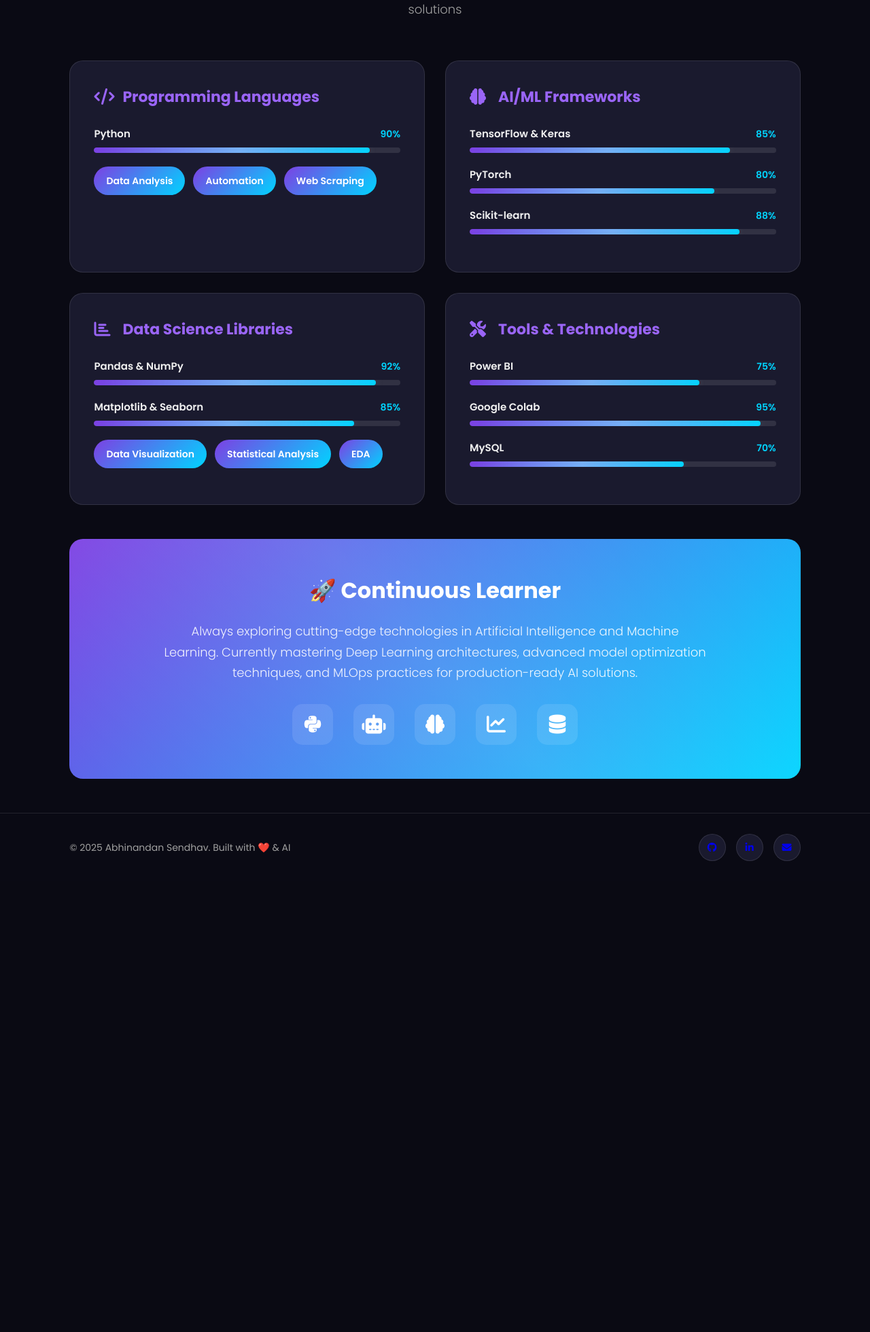
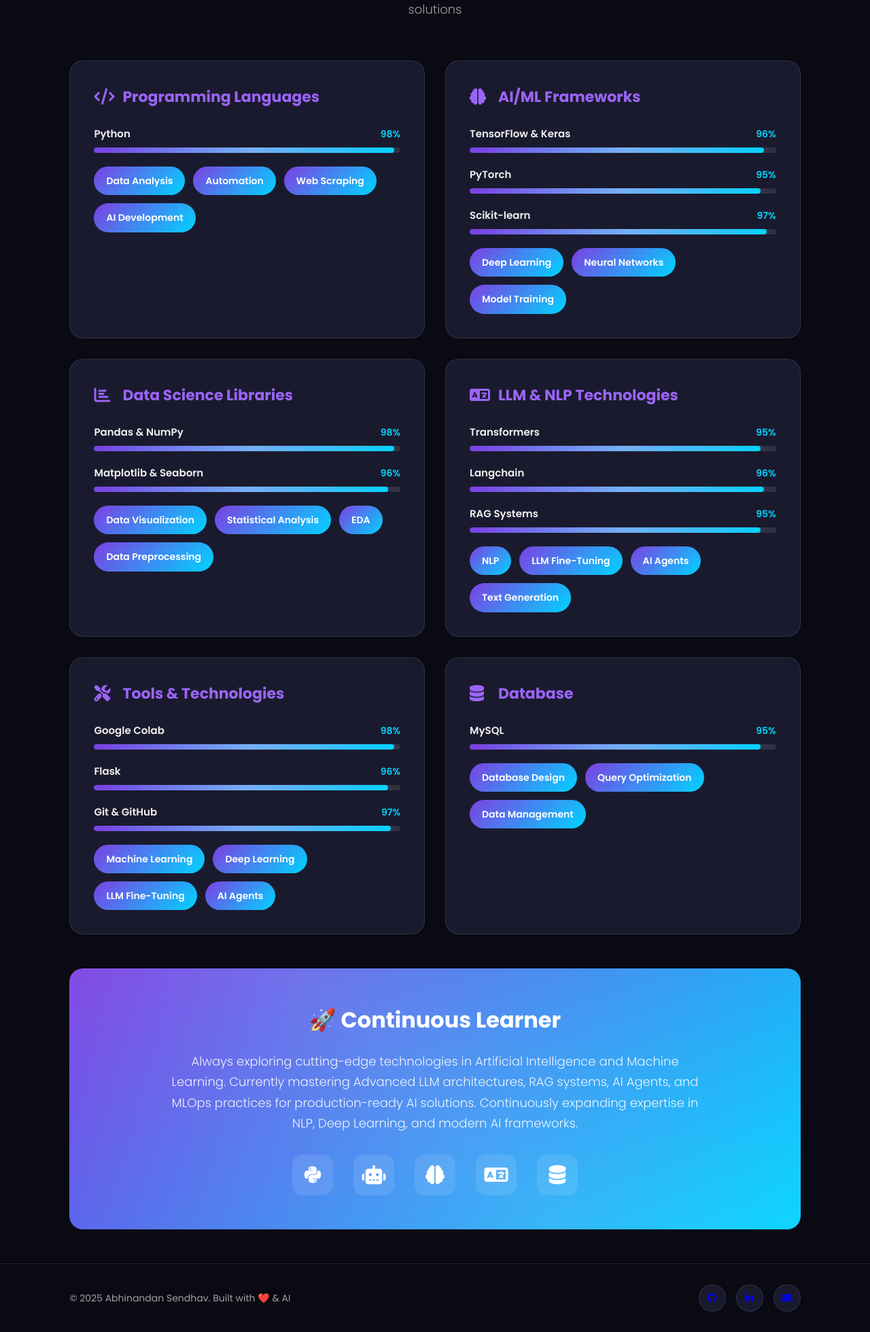
Before and after one commit to abhinandan45/Abhinandan-Sendhav-Portfolio, a Flask app: page /skills in a window 1280 px wide. Shown: the part 293-2253 px from the top of the page at 68% size. Before the commit the page ends 1560 px from the top, so only its background shows below. Run offline with Flask 3, Linux system fonts and the light colour scheme.

Commit message:
update skills.html

```diff
--- a/templates/skills.html
+++ b/templates/skills.html
@@ -482,16 +482,17 @@
                 <div class="skill-item">
                     <div class="skill-header">
                         <span class="skill-name">Python</span>
-                        <span class="skill-percentage">90%</span>
+                        <span class="skill-percentage">98%</span>
                     </div>
                     <div class="progress-bar">
-                        <div class="progress-fill" data-width="90"></div>
+                        <div class="progress-fill" data-width="98"></div>
                     </div>
                 </div>
                 <div class="skill-tags">
                     <span class="skill-tag">Data Analysis</span>
                     <span class="skill-tag">Automation</span>
                     <span class="skill-tag">Web Scraping</span>
+                    <span class="skill-tag">AI Development</span>
                 </div>
             </div>
 
@@ -504,29 +505,34 @@
                 <div class="skill-item">
                     <div class="skill-header">
                         <span class="skill-name">TensorFlow & Keras</span>
-                        <span class="skill-percentage">85%</span>
+                        <span class="skill-percentage">96%</span>
                     </div>
                     <div class="progress-bar">
-                        <div class="progress-fill" data-width="85"></div>
+                        <div class="progress-fill" data-width="96"></div>
                     </div>
                 </div>
                 <div class="skill-item">
                     <div class="skill-header">
                         <span class="skill-name">PyTorch</span>
-                        <span class="skill-percentage">80%</span>
+                        <span class="skill-percentage">95%</span>
                     </div>
                     <div class="progress-bar">
-                        <div class="progress-fill" data-width="80"></div>
+                        <div class="progress-fill" data-width="95"></div>
                     </div>
                 </div>
                 <div class="skill-item">
                     <div class="skill-header">
                         <span class="skill-name">Scikit-learn</span>
-                        <span class="skill-percentage">88%</span>
+                        <span class="skill-percentage">97%</span>
                     </div>
                     <div class="progress-bar">
-                        <div class="progress-fill" data-width="88"></div>
+                        <div class="progress-fill" data-width="97"></div>
                     </div>
+                </div>
+                <div class="skill-tags">
+                    <span class="skill-tag">Deep Learning</span>
+                    <span class="skill-tag">Neural Networks</span>
+                    <span class="skill-tag">Model Training</span>
                 </div>
             </div>
 
@@ -539,25 +545,67 @@
                 <div class="skill-item">
                     <div class="skill-header">
                         <span class="skill-name">Pandas & NumPy</span>
-                        <span class="skill-percentage">92%</span>
+                        <span class="skill-percentage">98%</span>
                     </div>
                     <div class="progress-bar">
-                        <div class="progress-fill" data-width="92"></div>
+                        <div class="progress-fill" data-width="98"></div>
                     </div>
                 </div>
                 <div class="skill-item">
                     <div class="skill-header">
                         <span class="skill-name">Matplotlib & Seaborn</span>
-                        <span class="skill-percentage">85%</span>
+                        <span class="skill-percentage">96%</span>
                     </div>
                     <div class="progress-bar">
-                        <div class="progress-fill" data-width="85"></div>
+                        <div class="progress-fill" data-width="96"></div>
                     </div>
                 </div>
                 <div class="skill-tags">
                     <span class="skill-tag">Data Visualization</span>
                     <span class="skill-tag">Statistical Analysis</span>
                     <span class="skill-tag">EDA</span>
+                    <span class="skill-tag">Data Preprocessing</span>
+                </div>
+            </div>
+
+            <!-- LLM & NLP Technologies -->
+            <div class="skill-card">
+                <h2 class="card-heading">
+                    <i class="fas fa-language"></i>
+                    LLM & NLP Technologies
+                </h2>
+                <div class="skill-item">
+                    <div class="skill-header">
+                        <span class="skill-name">Transformers</span>
+                        <span class="skill-percentage">95%</span>
+                    </div>
+                    <div class="progress-bar">
+                        <div class="progress-fill" data-width="95"></div>
+                    </div>
+                </div>
+                <div class="skill-item">
+                    <div class="skill-header">
+                        <span class="skill-name">Langchain</span>
+                        <span class="skill-percentage">96%</span>
+                    </div>
+                    <div class="progress-bar">
+                        <div class="progress-fill" data-width="96"></div>
+                    </div>
+                </div>
+                <div class="skill-item">
+                    <div class="skill-header">
+                        <span class="skill-name">RAG Systems</span>
+                        <span class="skill-percentage">95%</span>
+                    </div>
+                    <div class="progress-bar">
+                        <div class="progress-fill" data-width="95"></div>
+                    </div>
+                </div>
+                <div class="skill-tags">
+                    <span class="skill-tag">NLP</span>
+                    <span class="skill-tag">LLM Fine-Tuning</span>
+                    <span class="skill-tag">AI Agents</span>
+                    <span class="skill-tag">Text Generation</span>
                 </div>
             </div>
 
@@ -569,30 +617,58 @@
                 </h2>
                 <div class="skill-item">
                     <div class="skill-header">
-                        <span class="skill-name">Power BI</span>
-                        <span class="skill-percentage">75%</span>
+                        <span class="skill-name">Google Colab</span>
+                        <span class="skill-percentage">98%</span>
                     </div>
                     <div class="progress-bar">
-                        <div class="progress-fill" data-width="75"></div>
+                        <div class="progress-fill" data-width="98"></div>
                     </div>
                 </div>
                 <div class="skill-item">
                     <div class="skill-header">
-                        <span class="skill-name">Google Colab</span>
+                        <span class="skill-name">Flask</span>
+                        <span class="skill-percentage">96%</span>
+                    </div>
+                    <div class="progress-bar">
+                        <div class="progress-fill" data-width="96"></div>
+                    </div>
+                </div>
+                <div class="skill-item">
+                    <div class="skill-header">
+                        <span class="skill-name">Git & GitHub</span>
+                        <span class="skill-percentage">97%</span>
+                    </div>
+                    <div class="progress-bar">
+                        <div class="progress-fill" data-width="97"></div>
+                    </div>
+                </div>
+                <div class="skill-tags">
+                    <span class="skill-tag">Machine Learning</span>
+                    <span class="skill-tag">Deep Learning</span>
+                    <span class="skill-tag">LLM Fine-Tuning</span>
+                    <span class="skill-tag">AI Agents</span>
+                </div>
+            </div>
+
+            <!-- Database -->
+            <div class="skill-card">
+                <h2 class="card-heading">
+                    <i class="fas fa-database"></i>
+                    Database
+                </h2>
+                <div class="skill-item">
+                    <div class="skill-header">
+                        <span class="skill-name">MySQL</span>
                         <span class="skill-percentage">95%</span>
                     </div>
                     <div class="progress-bar">
                         <div class="progress-fill" data-width="95"></div>
                     </div>
                 </div>
-                <div class="skill-item">
-                    <div class="skill-header">
-                        <span class="skill-name">MySQL</span>
-                        <span class="skill-percentage">70%</span>
-                    </div>
-                    <div class="progress-bar">
-                        <div class="progress-fill" data-width="70"></div>
-                    </div>
+                <div class="skill-tags">
+                    <span class="skill-tag">Database Design</span>
+                    <span class="skill-tag">Query Optimization</span>
+                    <span class="skill-tag">Data Management</span>
                 </div>
             </div>
         </div>
@@ -602,8 +678,9 @@
             <h2 class="learner-title">🚀 Continuous Learner</h2>
             <p class="learner-text">
                 Always exploring cutting-edge technologies in Artificial Intelligence and Machine Learning.
-                Currently mastering Deep Learning architectures, advanced model optimization techniques,
-                and MLOps practices for production-ready AI solutions.
+                Currently mastering Advanced LLM architectures, RAG systems, AI Agents, and MLOps practices
+                for production-ready AI solutions. Continuously expanding expertise in NLP, Deep Learning,
+                and modern AI frameworks.
             </p>
 
             <div class="tech-icons">
@@ -617,7 +694,7 @@
                     <i class="fas fa-brain"></i>
                 </div>
                 <div class="tech-icon">
-                    <i class="fas fa-chart-line"></i>
+                    <i class="fas fa-language"></i>
                 </div>
                 <div class="tech-icon">
                     <i class="fas fa-database"></i>
```
